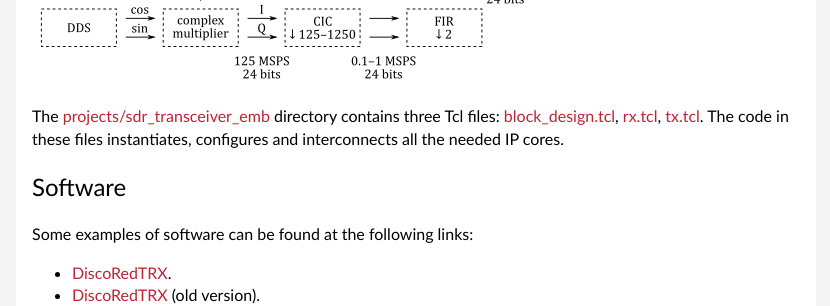
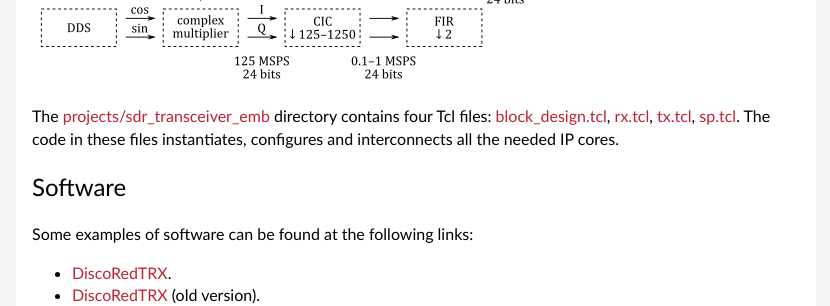
Before and after one commit to pavel-demin/red-pitaya-notes, a Jekyll site: the page built from sdr-transceiver-emb.md, in a window 1280 px wide. Shown: the part 981-1287 px from the top of the page, without its empty margins (224-1054 px from the left). Built offline with Jekyll 4.4.1, drawn with Linux system fonts in a browser that asks for light colours.

Commit message:
add sp.tcl to sdr-transceiver-emb

```diff
--- a/sdr-transceiver-emb.md
+++ b/sdr-transceiver-emb.md
@@ -21,7 +21,7 @@ The basic blocks of the digital down-converters (DDC) and of the digital up-conv
 
 ![Embedded SDR transceiver]({{ "/img/sdr-transceiver-emb.png" | prepend: site.baseurl }})
 
-The [projects/sdr_transceiver_emb](https://github.com/pavel-demin/red-pitaya-notes/tree/master/projects/sdr_transceiver_emb) directory contains three Tcl files: [block_design.tcl](https://github.com/pavel-demin/red-pitaya-notes/blob/master/projects/sdr_transceiver_emb/block_design.tcl), [rx.tcl](https://github.com/pavel-demin/red-pitaya-notes/blob/master/projects/sdr_transceiver_emb/rx.tcl), [tx.tcl](https://github.com/pavel-demin/red-pitaya-notes/blob/master/projects/sdr_transceiver_emb/tx.tcl). The code in these files instantiates, configures and interconnects all the needed IP cores.
+The [projects/sdr_transceiver_emb](https://github.com/pavel-demin/red-pitaya-notes/tree/master/projects/sdr_transceiver_emb) directory contains four Tcl files: [block_design.tcl](https://github.com/pavel-demin/red-pitaya-notes/blob/master/projects/sdr_transceiver_emb/block_design.tcl), [rx.tcl](https://github.com/pavel-demin/red-pitaya-notes/blob/master/projects/sdr_transceiver_emb/rx.tcl), [tx.tcl](https://github.com/pavel-demin/red-pitaya-notes/blob/master/projects/sdr_transceiver_emb/tx.tcl), [sp.tcl](https://github.com/pavel-demin/red-pitaya-notes/blob/master/projects/sdr_transceiver_emb/sp.tcl). The code in these files instantiates, configures and interconnects all the needed IP cores.
 
 Software
 -----
```
